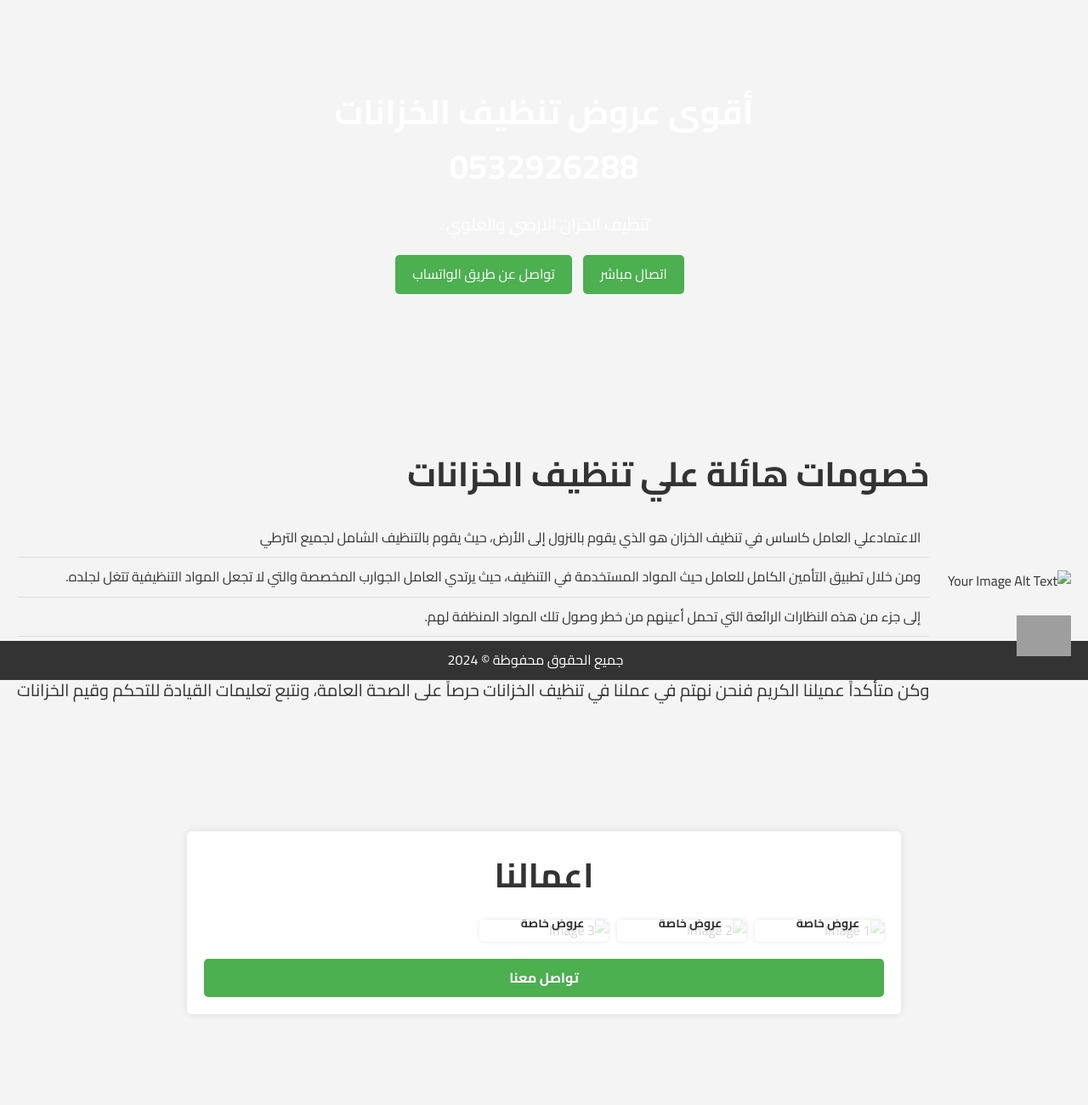
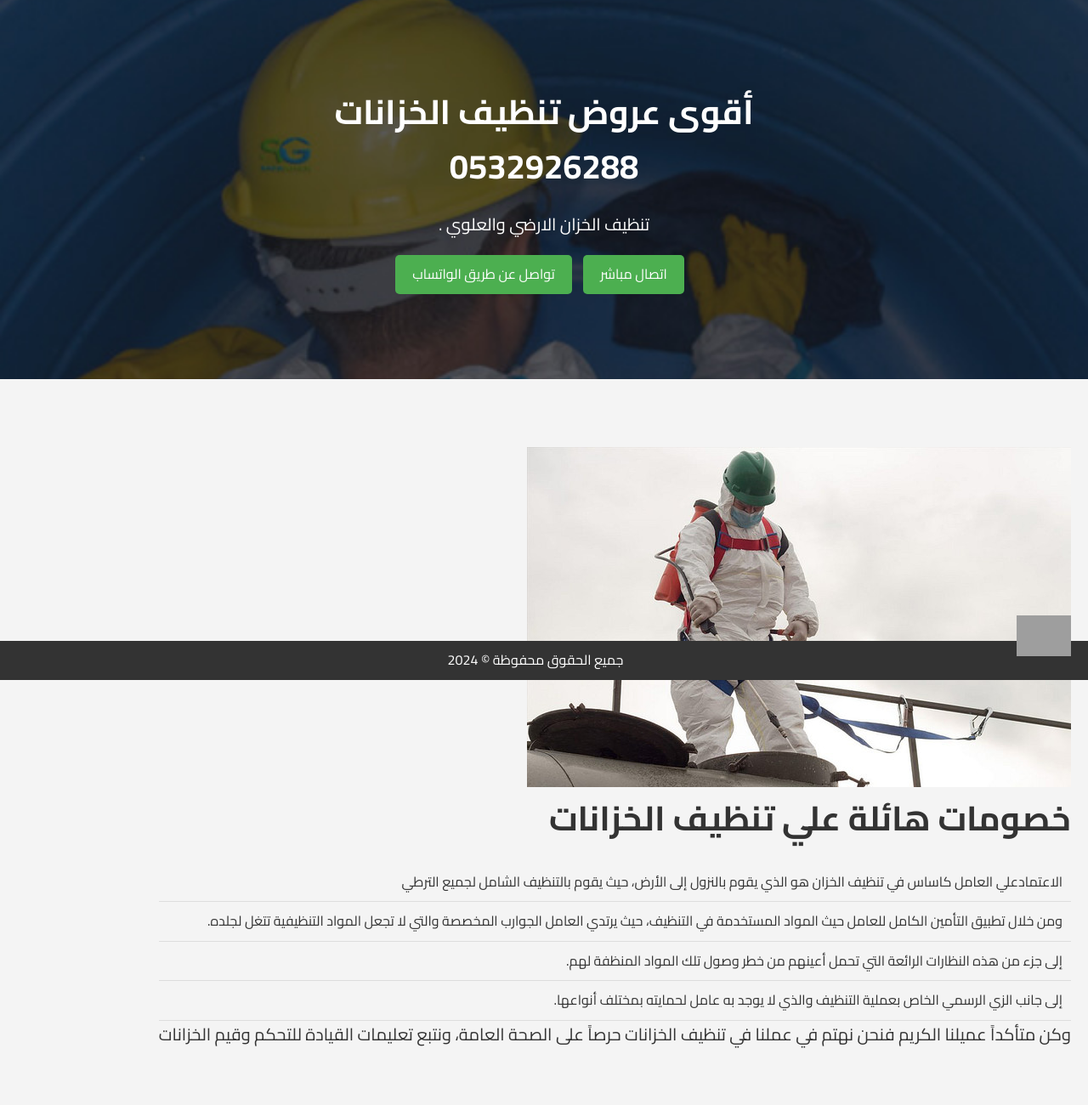
Before and after one commit to ROKNALWADY/rokn2, a plain HTML site: page azl.html in a window 1280 px wide. Shown: the top 1300 px of the page at 85% size. Before the commit the page ends 1243 px from the top, so only its background shows below. Drawn offline with Linux system fonts and the light colour scheme; the site is published under a folder, as on GitHub Pages, so addresses that start at the root find nothing; grey boxes are pictures that could not be loaded.

Commit message:
Update azl.html

```diff
--- a/azl.html
+++ b/azl.html
@@ -35,7 +35,7 @@ j=d.createElement(s),dl=l!='dataLayer'?'&l='+l:'';j.async=true;j.src=
         /* Header Section Styles */
         header {
             position: relative;
-            background: url('/aa.jpg') center/cover no-repeat;
+            background: url('aa.jpg') center/cover no-repeat;
             color: #ffffff;
             text-align: center;
             padding: 100px 20px;
@@ -239,7 +239,7 @@ height="0" width="0" style="display:none;visibility:hidden"></iframe></noscript>
     <!-- Second Section -->
     <section class="second-section">
         <!-- Replace the placeholder image with your actual content -->
-        <img src="/gz.jpg" alt="Your Image Alt Text">
+        <img src="gz.jpg" alt="Your Image Alt Text">
         <div>
             <!-- Update with your actual content -->
             <h1>خصومات هائلة علي تنظيف الخزانات </h1>
@@ -273,15 +273,15 @@ height="0" width="0" style="display:none;visibility:hidden"></iframe></noscript>
         <h1 style="text-align: center;">اعمالنا</h1>
         <div class="image-grid">
             <div class="image-item">
-                <img src="/3.jpg" alt="Image 1">
+                <img src="3.jpg" alt="Image 1">
                 <div class="image-caption">عروض خاصة</div>
             </div>
             <div class="image-item">
-                <img src="/2.jpg" alt="Image 2">
+                <img src="2.jpg" alt="Image 2">
                 <div class="image-caption">عروض خاصة</div>
             </div>
             <div class="image-item">
-                <img src="/1.jpg" alt="Image 3">
+                <img src="1.jpg" alt="Image 3">
                 <div class="image-caption">عروض خاصة </div>
             </div>
             <!-- Add more image items as needed -->
```
